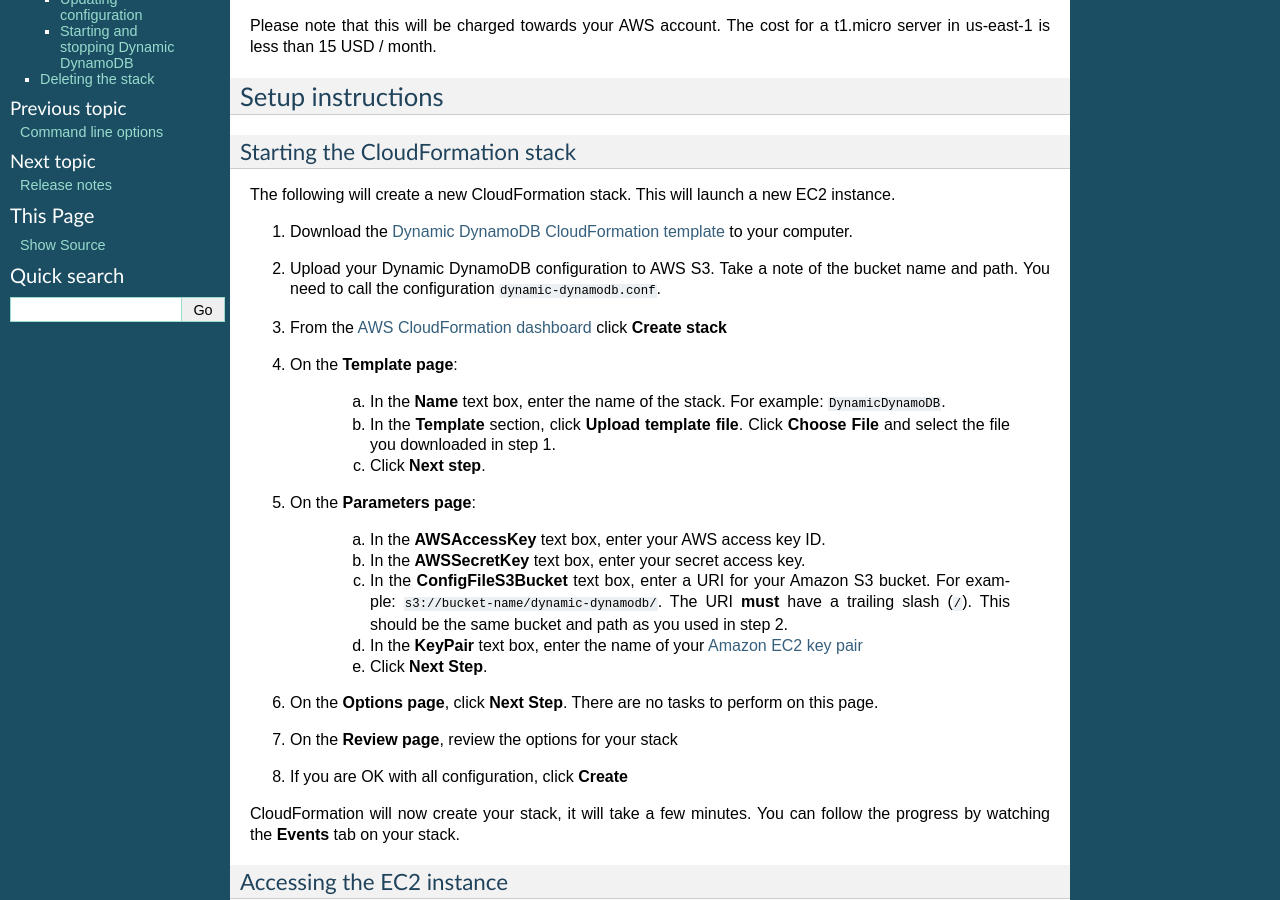
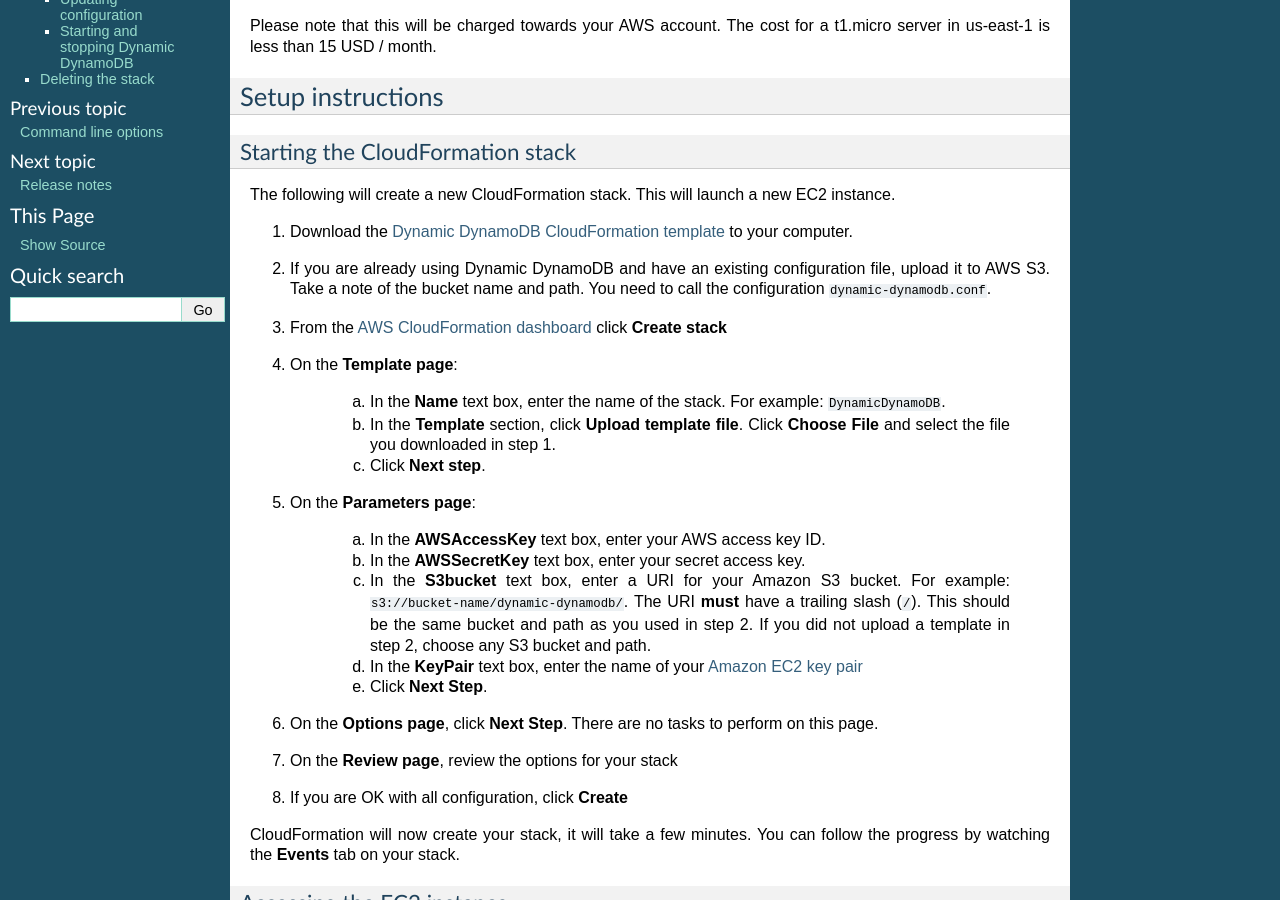
Before and after one commit to sebdah/dynamic-dynamodb, a Sphinx documentation site: the page built from docs/cloudformation_template.rst, in a window 1280 px wide and 900 px high, scrolled down 211 px. Built offline with Sphinx 7.4.7, drawn with Linux system fonts in a browser that asks for light colours.

Commit message:
Fixed typo in the docs and added more polish

```diff
--- a/docs/cloudformation_template.rst
+++ b/docs/cloudformation_template.rst
@@ -18,7 +18,7 @@
 
 1. Download the `Dynamic DynamoDB CloudFormation template <https://raw.github.com/sebdah/dynamic-dynamodb/develop/cloudformation-templates/dynamic-dynamodb.json>`__ to your computer.
 
-2. Upload your Dynamic DynamoDB configuration to AWS S3. Take a note of the bucket name and path. You need to call the configuration ``dynamic-dynamodb.conf``.
+2. If you are already using Dynamic DynamoDB and have an existing configuration file, upload it to AWS S3. Take a note of the bucket name and path. You need to call the configuration ``dynamic-dynamodb.conf``.
 
 3. From the `AWS CloudFormation dashboard <https://console.aws.amazon.com/cloudformation/home>`__ click **Create stack**
 
@@ -36,7 +36,7 @@
 
     b. In the **AWSSecretKey** text box, enter your secret access key.
 
-    c. In the **ConfigFileS3Bucket** text box, enter a URI for your Amazon S3 bucket. For example: ``s3://bucket-name/dynamic-dynamodb/``.  The URI **must** have a trailing slash (``/``). This should be the same bucket and path as you used in step 2.
+    c. In the **S3bucket** text box, enter a URI for your Amazon S3 bucket. For example: ``s3://bucket-name/dynamic-dynamodb/``.  The URI **must** have a trailing slash (``/``). This should be the same bucket and path as you used in step 2. If you did not upload a template in step 2, choose any S3 bucket and path.
 
     d. In the **KeyPair** text box, enter the name of your `Amazon EC2 key pair <https://console.aws.amazon.com/ec2/v2/home?#KeyPairs:>`__
 
```
